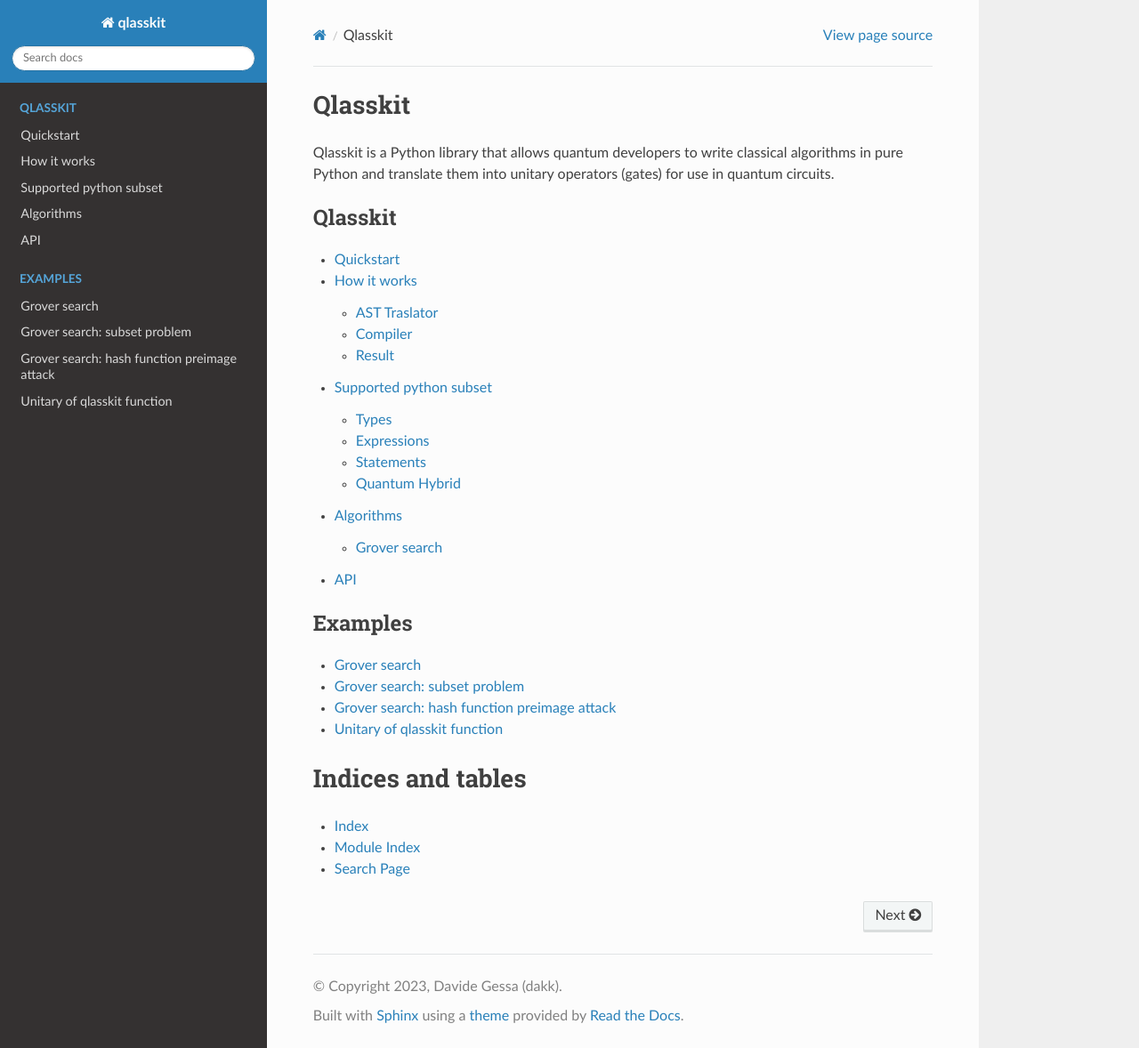
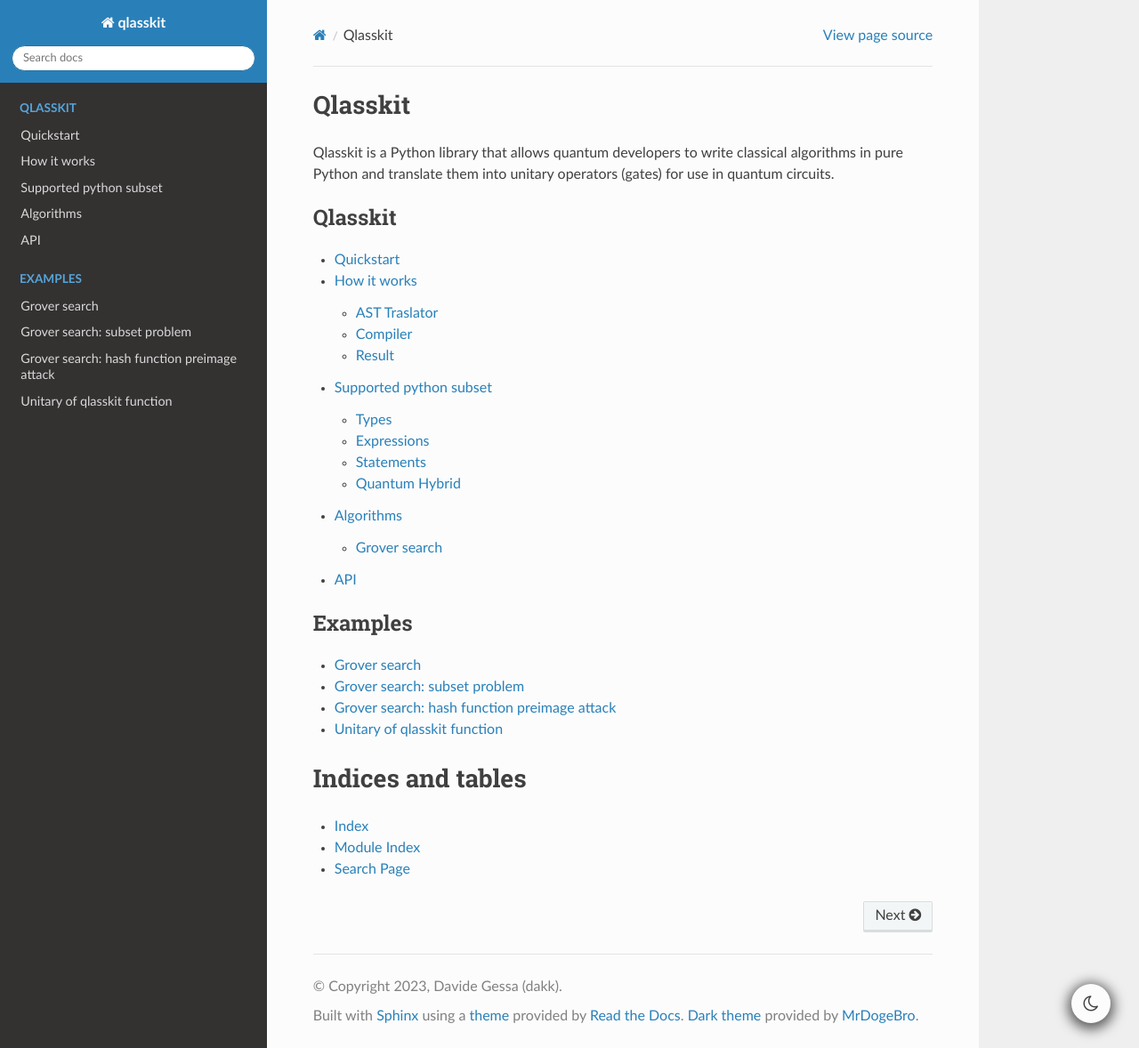
Before and after one commit to dakk/qlasskit, a Sphinx documentation site: the page built from docs/source/index.rst, in a window 1280 px wide and 1178 px high. Shown: the whole window at 89% size. Built offline with Sphinx 7.4.7 and the Read the Docs theme 2.0.0, drawn with Linux system fonts in a browser that asks for light colours.

Commit message:
docs dark theme

```diff
--- a/docs/source/conf.py
+++ b/docs/source/conf.py
@@ -21,6 +21,7 @@
     "sphinx.ext.autosummary",
     "sphinx.ext.coverage",
     "sphinx.ext.napoleon",
+    "sphinx_rtd_dark_mode",
     "sphinx_rtd_theme",
     "myst_nb",
 ]
@@ -30,7 +31,8 @@
 autodoc_source_dir = [
     "../qlasskit",
 ]
-
+pygments_style = "lightbulb"
+default_dark_mode = False
 
 # -- Options for HTML output -------------------------------------------------
 # https://www.sphinx-doc.org/en/master/usage/configuration.html#options-for-html-output
```
Also changed, not shown: CONTRIBUTING.md (+1 -1 lines), 1 other file.
